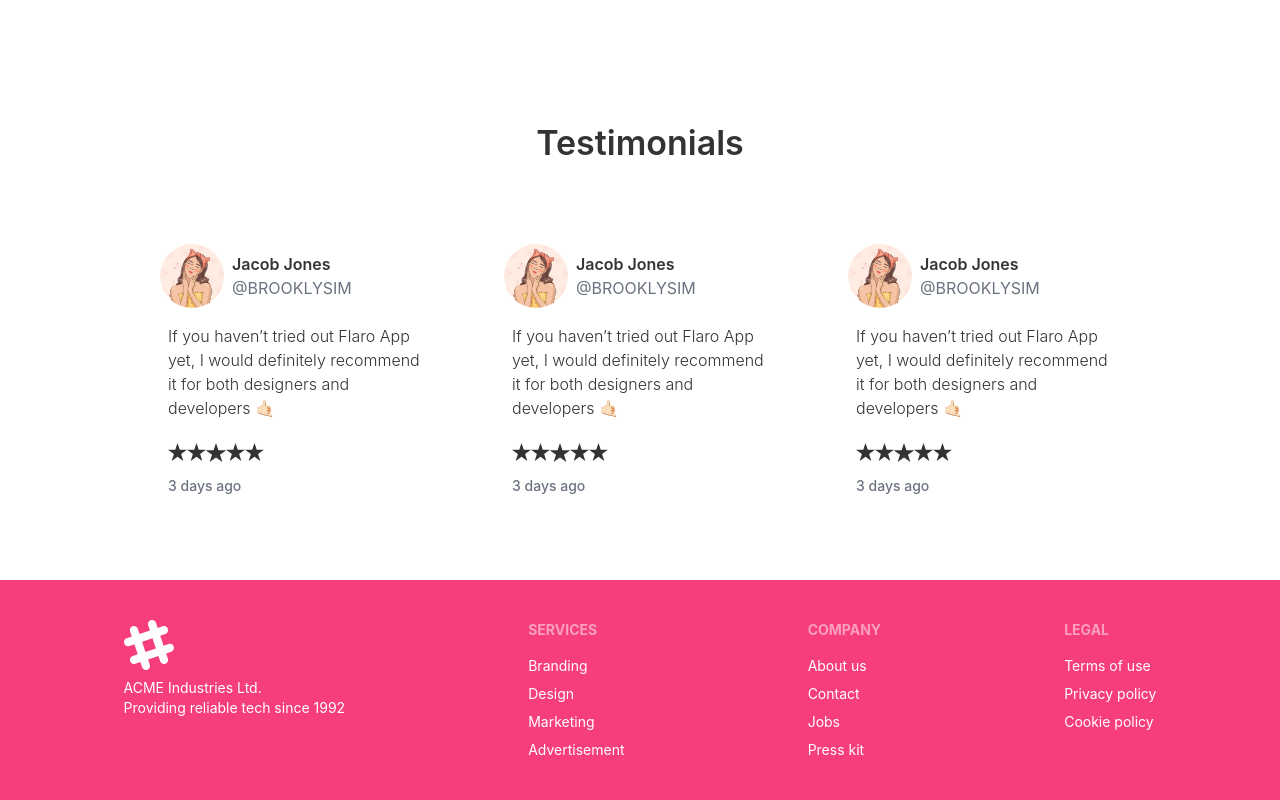
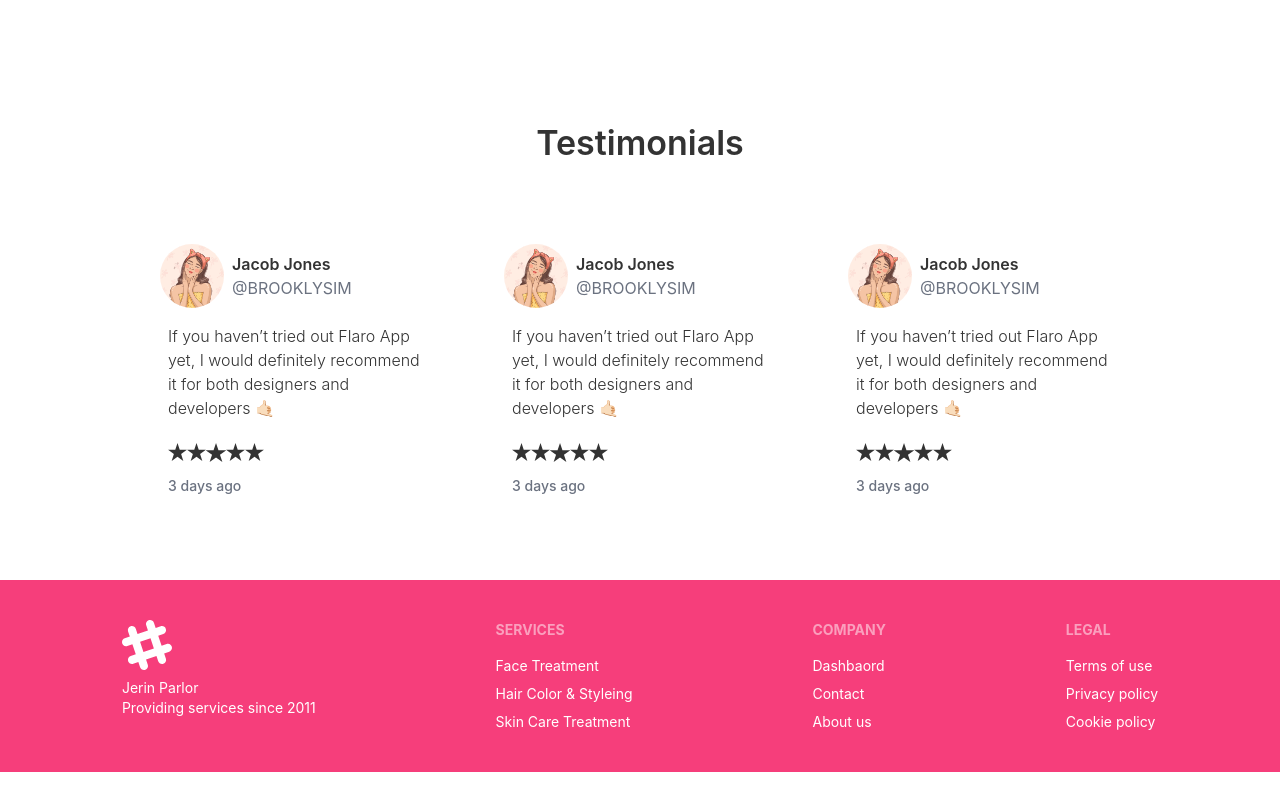
Before and after one commit to Saiket-Das/jerin-parlor, a React (Create React App) app in the folder frontend/: page / in a window 1280 px wide. Shown: the part 1164-1964 px from the top of the page. After the commit the page ends 1936 px from the top, so only its background shows below. Built offline with nearby package versions, Linux system fonts and the light colour scheme.

Commit message:
Frontend - Footer component's content updated

```diff
--- a/frontend/src/app/components/shared/Footer.tsx
+++ b/frontend/src/app/components/shared/Footer.tsx
@@ -17,43 +17,38 @@ const Footer = () => {
             <path d="M22.672 15.226l-2.432.811.841 2.515c.33 1.019-.209 2.127-1.23 2.456-1.15.325-2.148-.321-2.463-1.226l-.84-2.518-5.013 1.677.84 2.517c.391 1.203-.434 2.542-1.831 2.542-.88 0-1.601-.564-1.86-1.314l-.842-2.516-2.431.809c-1.135.328-2.145-.317-2.463-1.229-.329-1.018.211-2.127 1.231-2.456l2.432-.809-1.621-4.823-2.432.808c-1.355.384-2.558-.59-2.558-1.839 0-.817.509-1.582 1.327-1.846l2.433-.809-.842-2.515c-.33-1.02.211-2.129 1.232-2.458 1.02-.329 2.13.209 2.461 1.229l.842 2.515 5.011-1.677-.839-2.517c-.403-1.238.484-2.553 1.843-2.553.819 0 1.585.509 1.85 1.326l.841 2.517 2.431-.81c1.02-.33 2.131.211 2.461 1.229.332 1.018-.21 2.126-1.23 2.456l-2.433.809 1.622 4.823 2.433-.809c1.242-.401 2.557.484 2.557 1.838 0 .819-.51 1.583-1.328 1.847m-8.992-6.428l-5.01 1.675 1.619 4.828 5.011-1.674-1.62-4.829z"></path>
           </svg>
           <p>
-            ACME Industries Ltd.
+            Jerin Parlor
             <br />
-            Providing reliable tech since 1992
+            Providing services since 2011
           </p>
         </div>
 
         <div>
           <span className="footer-title">Services</span>
           <Link to="/" className="link link-hover">
-            Branding
+            Face Treatment
           </Link>
           <Link to="/" className="link link-hover">
-            Design
+            Hair Color & Styleing
           </Link>
           <Link to="/marketing" className="link link-hover">
-            Marketing
-          </Link>
-          <Link to="/" className="link link-hover">
-            Advertisement
+            Skin Care Treatment
           </Link>
         </div>
 
         <div>
           <span className="footer-title">Company</span>
-          <Link to="/" className="link link-hover">
-            About us
+          <Link to="/dashboard" className="link link-hover">
+            Dashbaord
           </Link>
           <Link to="/" className="link link-hover">
             Contact
           </Link>
           <Link to="/" className="link link-hover">
-            Jobs
-          </Link>
-          <Link to="/" className="link link-hover">
-            Press kit
+            About us
           </Link>
         </div>
+
         <div>
           <span className="footer-title">Legal</span>
           <Link to="/" className="link link-hover">
```
